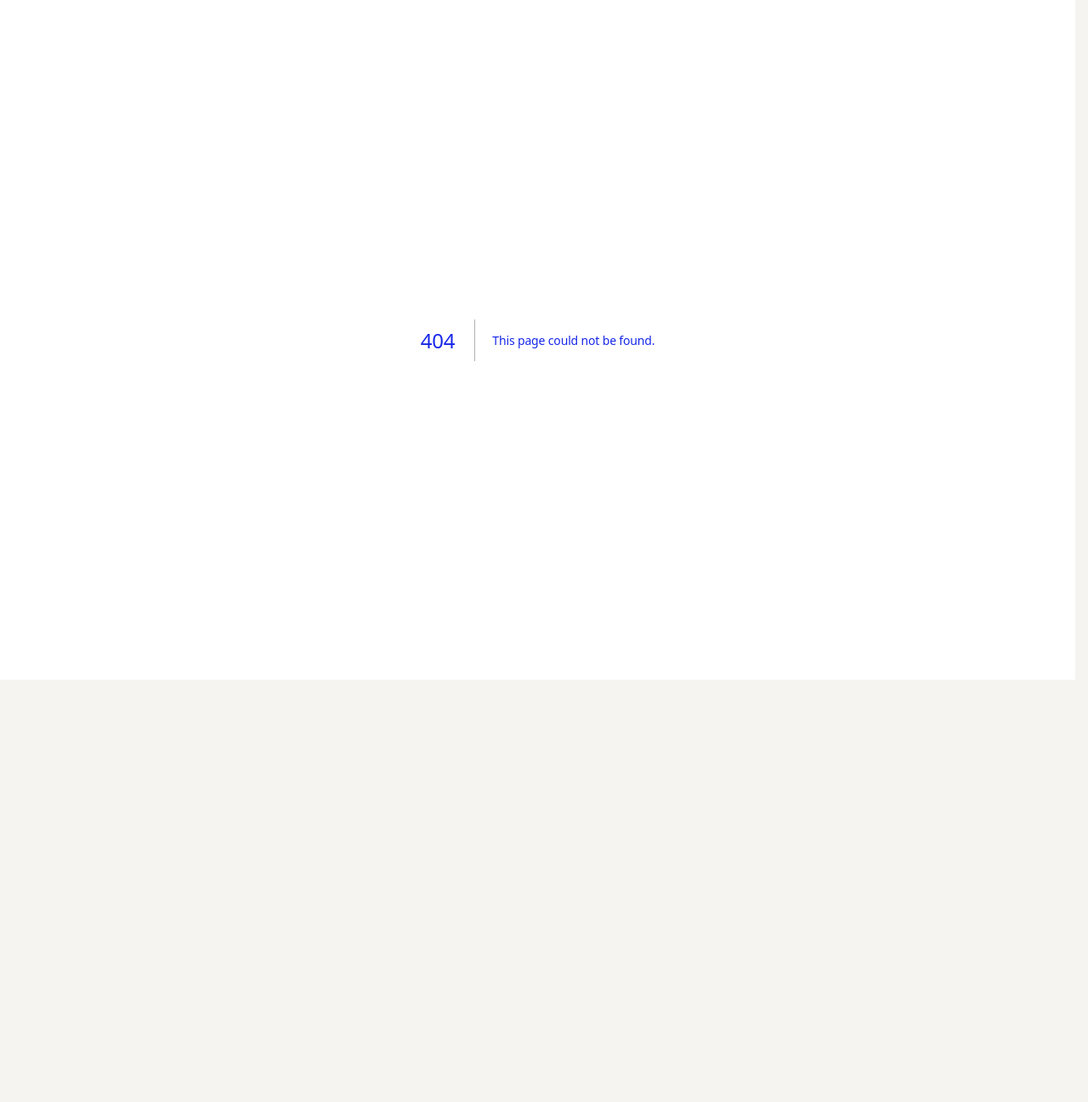
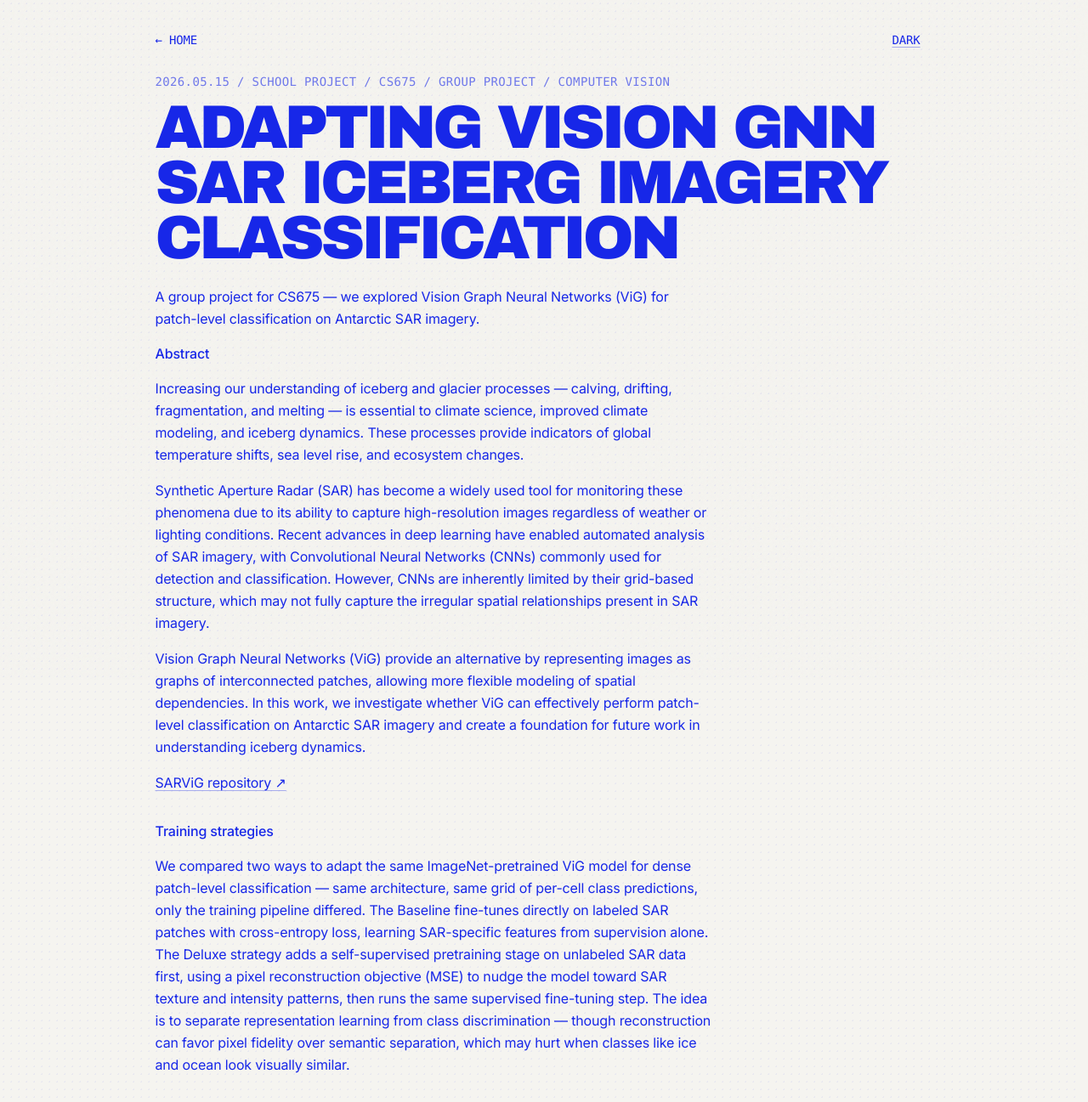
Before and after one commit to ttran293/thanhnam.dev, a Next.js app: page /items/vision-gnn-sar-iceberg in a window 1280 px wide. Before the commit this address had no page. Shown: the top 1297 px of the page at 85% size. Before the commit the page ends 800 px from the top, so only its background shows below. Built offline with nearby package versions, Linux system fonts and the light colour scheme.

Commit message:
add school project ViG item

```diff
--- a/data/showcaseItems.ts
+++ b/data/showcaseItems.ts
@@ -17,6 +17,14 @@ export const filterLabels: Record<Filter, string> = {
 };
 
 export const showcaseItems: ShowcaseItem[] = [
+  {
+    id: "vision-gnn-sar-iceberg",
+    name: "Adapting Vision GNN SAR Iceberg Imagery Classification",
+    meta: "Graph neural networks",
+    tag: "School Project",
+    filter: "school",
+    createdAt: "2026-05-15",
+  },
   {
     id: "pronunciation-app",
     name: "Did I pronounce that right?",
--- /dev/null
+++ b/pages/items/vision-gnn-sar-iceberg.tsx
@@ -0,0 +1,129 @@
+import Head from "next/head";
+import ItemActions from "../../components/ItemActions";
+import ItemPageLayout from "../../components/ItemPageLayout";
+import { itemTitleClassName } from "../../data/showcaseItems";
+
+export default function VisionGnnSarIcebergPage() {
+  return (
+    <>
+      <Head>
+        <title>{`Adapting Vision GNN SAR Iceberg Imagery Classification — Thanh Nam`}</title>
+      </Head>
+      <ItemPageLayout>
+        <article>
+          <div className="item-header-box">
+            <p className="font-mono text-xs sm:text-sm uppercase tracking-wide opacity-60 mb-3">
+              2026.05.15 / School Project / CS675 / Group project / Computer
+              vision
+            </p>
+            <h1 className={`${itemTitleClassName} item-title`}>
+              Adapting Vision GNN SAR Iceberg Imagery Classification
+            </h1>
+          </div>
+
+          <p className="leading-relaxed text-base max-w-prose mb-4">
+            A group project for CS675 — we explored Vision Graph Neural Networks
+            (ViG) for patch-level classification on Antarctic SAR imagery.
+          </p>
+
+          <section className="max-w-prose mb-8 space-y-4">
+            <h2 className="text-base font-medium">Abstract</h2>
+            <p className="leading-relaxed text-base">
+              Increasing our understanding of iceberg and glacier processes —
+              calving, drifting, fragmentation, and melting — is essential to
+              climate science, improved climate modeling, and iceberg dynamics.
+              These processes provide indicators of global temperature shifts,
+              sea level rise, and ecosystem changes.
+            </p>
+            <p className="leading-relaxed text-base">
+              Synthetic Aperture Radar (SAR) has become a widely used tool for
+              monitoring these phenomena due to its ability to capture
+              high-resolution images regardless of weather or lighting
+              conditions. Recent advances in deep learning have enabled
+              automated analysis of SAR imagery, with Convolutional Neural
+              Networks (CNNs) commonly used for detection and classification.
+              However, CNNs are inherently limited by their grid-based
+              structure, which may not fully capture the irregular spatial
+              relationships present in SAR imagery.
+            </p>
+            <p className="leading-relaxed text-base">
+              Vision Graph Neural Networks (ViG) provide an alternative by
+              representing images as graphs of interconnected patches, allowing
+              more flexible modeling of spatial dependencies. In this work, we
+              investigate whether ViG can effectively perform patch-level
+              classification on Antarctic SAR imagery and create a foundation
+              for future work in understanding iceberg dynamics.
+            </p>
+            <p className="leading-relaxed text-base">
+              <a
+                href="https://github.com/olipat/SARViG"
+                target="_blank"
+                rel="noopener noreferrer"
+              >
+                SARViG repository ↗
+              </a>
+            </p>
+          </section>
+
+          <section className="max-w-prose mb-8 space-y-4">
+            <h2 className="text-base font-medium">Training strategies</h2>
+            <p className="leading-relaxed text-base">
+              We compared two ways to adapt the same ImageNet-pretrained ViG
+              model for dense patch-level classification — same architecture,
+              same grid of per-cell class predictions, only the training
+              pipeline differed. The Baseline fine-tunes directly on labeled SAR
+              patches with cross-entropy loss, learning SAR-specific features
+              from supervision alone. The Deluxe strategy adds a self-supervised
+              pretraining stage on unlabeled SAR data first, using a pixel
+              reconstruction objective (MSE) to nudge the model toward SAR
+              texture and intensity patterns, then runs the same supervised
+              fine-tuning step. The idea is to separate representation learning
+              from class discrimination — though reconstruction can favor pixel
+              fidelity over semantic separation, which may hurt when classes
+              like ice and ocean look visually similar.
+            </p>
+          </section>
+
+          <section className="mb-8">
+            <h2 className="text-base font-medium mb-3">Report</h2>
+            <div className="w-full max-w-3xl module-box p-0 overflow-hidden">
+              <iframe
+                src="/images/paper/CS675-report.pdf"
+                title="CS675 report — Adapting Vision GNN SAR Iceberg Imagery Classification"
+                className="w-full h-[70vh] min-h-[480px] bg-white"
+              />
+            </div>
+          </section>
+
+          <section className="mb-4">
+            <h2 className="text-base font-medium mb-3">Slides</h2>
+            <div className="w-full max-w-3xl module-box p-0 overflow-hidden">
+              <iframe
+                src="/images/paper/CS675-slide.pdf"
+                title="CS675 slides — Adapting Vision GNN SAR Iceberg Imagery Classification"
+                className="w-full h-[70vh] min-h-[480px] bg-white"
+              />
+            </div>
+          </section>
+
+          <ItemActions
+            primary={{
+              href: "/images/paper/CS675-report.pdf",
+              label: "Open report",
+            }}
+            secondary={[
+              {
+                href: "/images/paper/CS675-slide.pdf",
+                label: "Open slides",
+              },
+              {
+                href: "https://github.com/olipat/SARViG",
+                label: "GitHub",
+              },
+            ]}
+          />
+        </article>
+      </ItemPageLayout>
+    </>
+  );
+}
```
Also changed, not shown: 2 other files (tests, documents, lock files or other folders).
